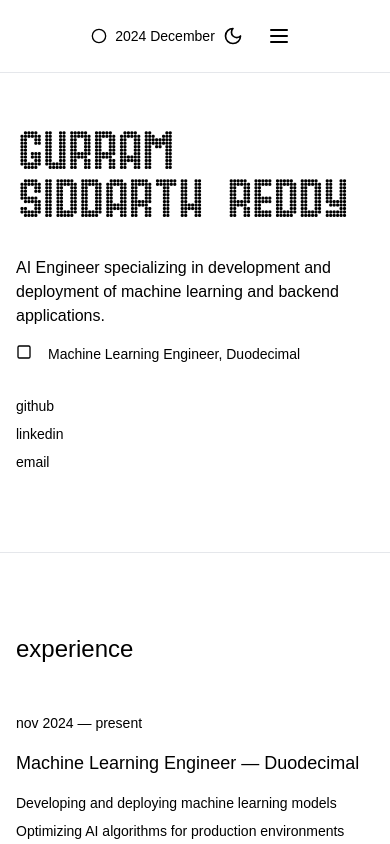
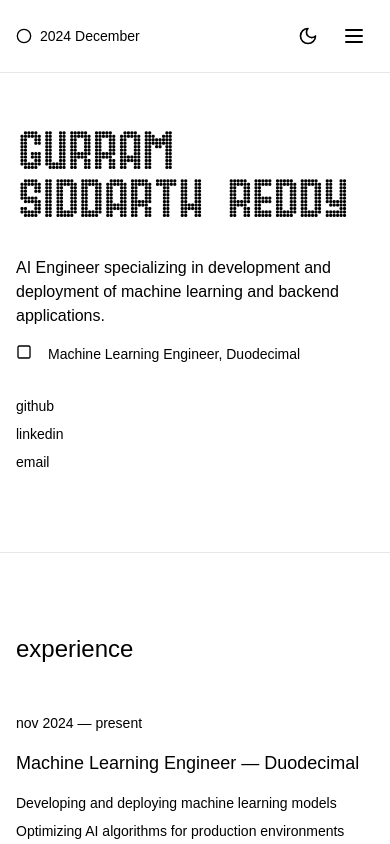
Before and after one commit to siddarthreddygsr/portfolio, a Next.js app: page / in a window 390 px wide. Shown: the top 844 px of the page. Built offline with nearby package versions, Linux system fonts and the light colour scheme; a web font is replaced by a local one.

Commit message:
navbar elements spacing in small screens
Signed-off-by: Siddarthreddygsr <siddarthreddygsr@gmail.com>

```diff
--- a/src/app/page.tsx
+++ b/src/app/page.tsx
@@ -40,12 +40,12 @@ export default function Home() {
   return (
     <main className="min-h-screen bg-[var(--background-color)] text-[var(--font-color)]">
       <nav className="fixed w-full top-0 bg-[var(--background-color)] border-b border-[var(--font-color)]/10 z-50">
-        <div className="container mx-auto px-4 sm:px-6 py-4 flex justify-center items-center">
+        <div className="container mx-auto px-4 sm:px-6 py-4 flex justify-between items-center">
           <div className="flex items-center gap-2">
             <Circle className="w-4 h-4" />
             <span className="text-sm">{formattedDate}</span>
           </div>
-          <div className="flex-grow hidden lg:flex items-center justify-center gap-12 text-sm">
+          <div className="hidden lg:flex items-center gap-12 text-sm">
             <Link href="#about">about</Link>
             <Link href="#experience">experience</Link>
             <Link href="#projects">projects</Link>
```
